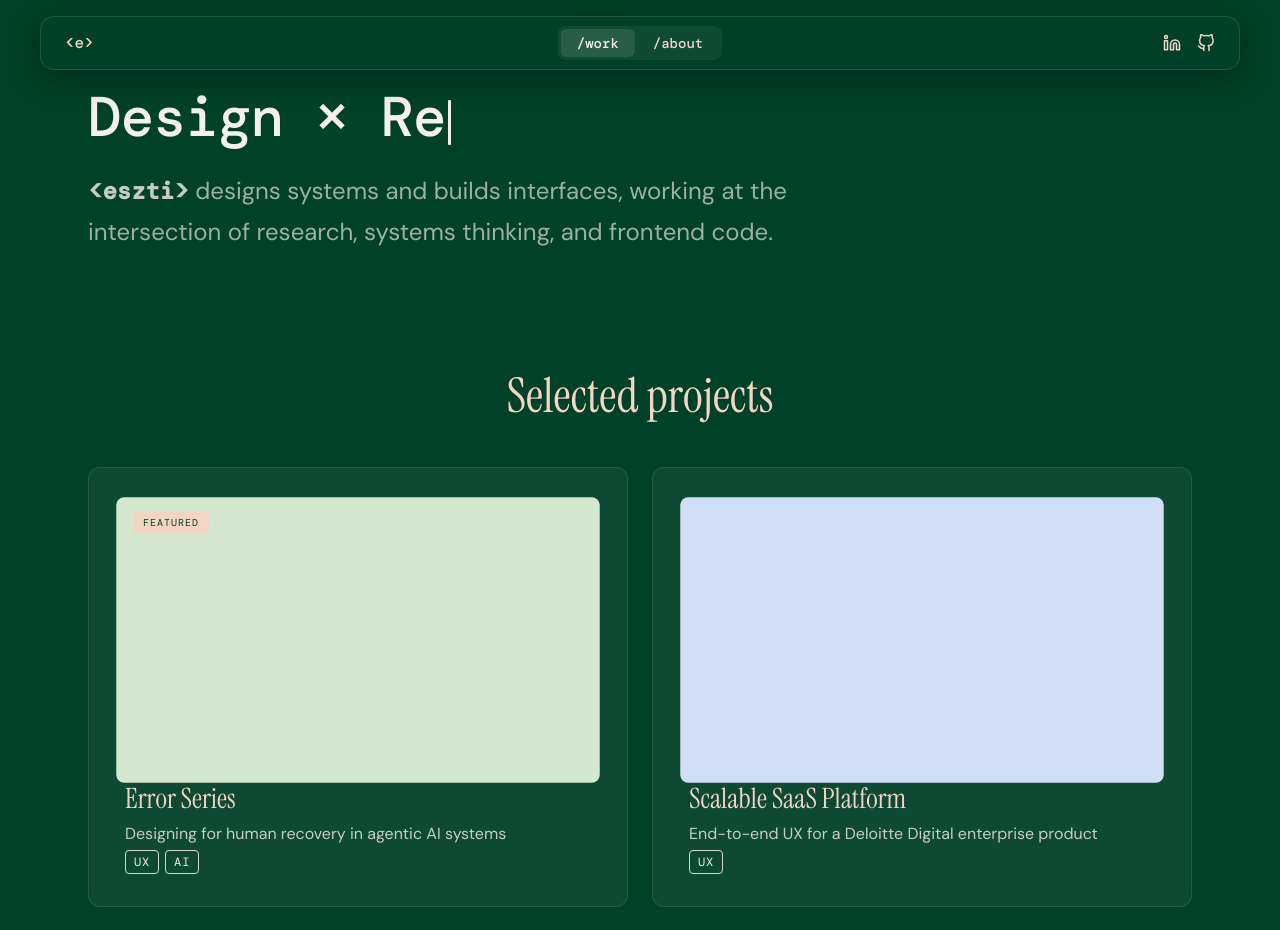
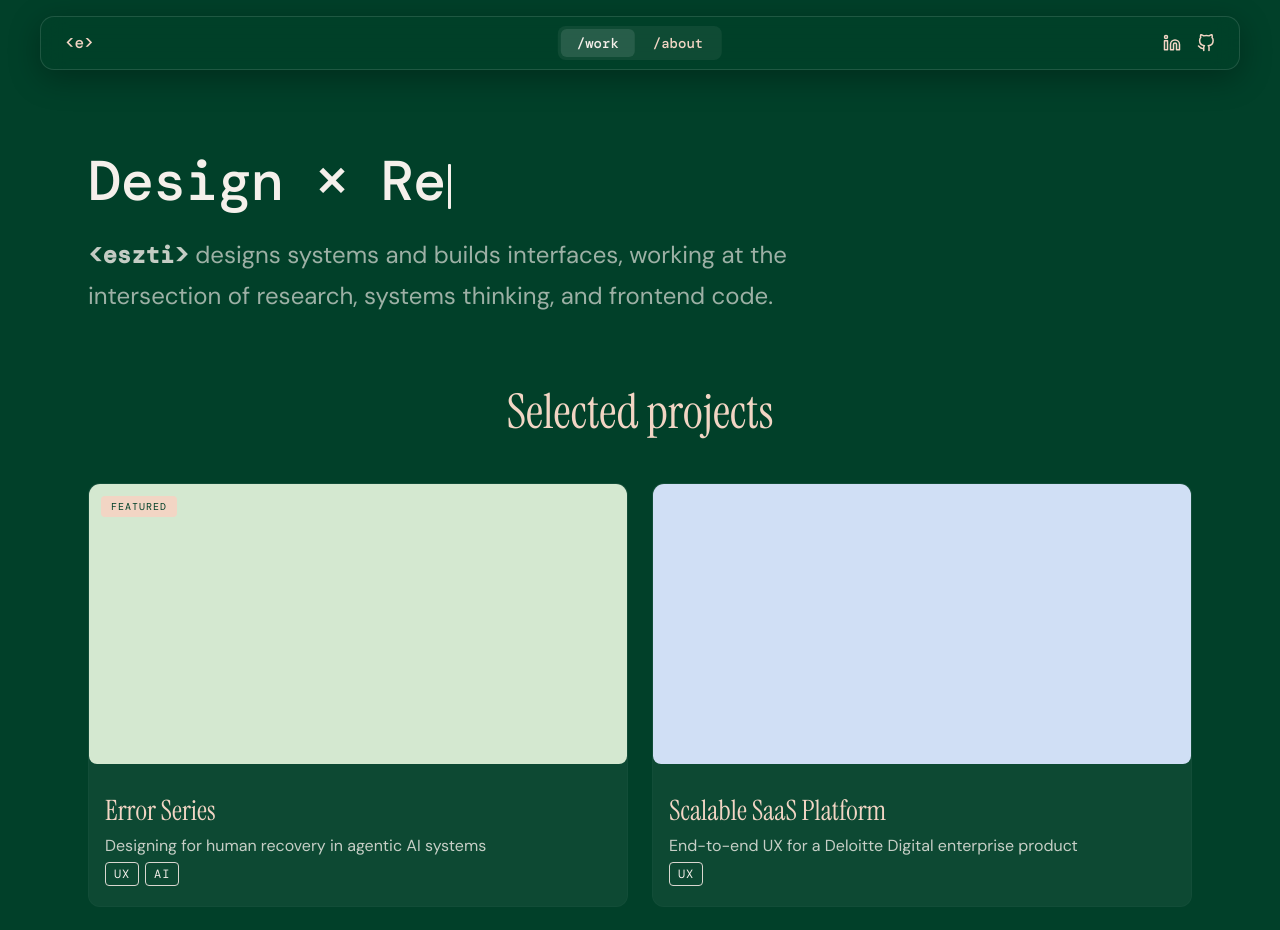
Before and after one commit to esztike/portfolio, a React (Vite) app: page / in a window 1280 px wide. Shown: the top 930 px of the page. Built offline with nearby package versions, Linux system fonts and the light colour scheme.

Commit message:
homepage: card interaction fix

```diff
--- a/src/pages/Home.jsx
+++ b/src/pages/Home.jsx
@@ -139,15 +139,16 @@ function Home() {
           >
             <Link to={project.path} className="work-card">
               <div className="work-card-visual-wrapper">
-                <motion.div
+                <div
                   className="work-card-visual"
                   style={{ background: project.color }}
-                  whileHover={{ scale: 1.02 }}
+                  whileHover={{ scale: 1.03 }}
                   transition={{ duration: 0.3 }}
                 />
                 {project.featured && (
                   <span className="work-card-badge">Featured</span>
                 )}
+              </div>
               <div className="work-card-text">
                 <span className="row-title">{project.title}</span>
                 <span className="row-subtitle">{project.subtitle}</span>
@@ -159,7 +160,6 @@ function Home() {
                   ))}
                 </div>
               </div>
-              </div>
             </Link>
           </motion.div>
         ))}
--- a/src/styles/globals.css
+++ b/src/styles/globals.css
@@ -10,7 +10,7 @@
 }
 
 body {
-  padding-top: 84 px;
+  padding-top: 48px;
 }
 
 html {
@@ -39,7 +39,7 @@ video {
 }
 
 .intro {
-  padding: 48px 0 64px;
+  padding: 64px 0 32px;
 }
 
 .typed-headline {
@@ -104,22 +104,20 @@ video {
   display: flex;
   flex-direction: column;
   gap: 16px;
-  padding: 32px;
-  margin-bottom: 16px;
-  border: 1px solid var(--color-border-light);
-  border-radius: 12px;
   text-decoration: none;
   color: inherit;
+  border-radius: 12px;
   overflow: hidden;
   background: var(--color-surface);
-  transition: border-color 0.2s ease;
+  border: 0.5px solid rgba(255, 255, 255, 0.02);
+  transition:
+    border-color 0.2s ease,
+    background 0.2s ease;
 }
 
 .work-card:hover {
   border-color: var(--color-accent);
   background: rgba(255, 255, 255, 0.07);
-  transform: scale(1.02);
-  transition: transform 0.3s ease;
 }
 
 .work-card-left {
@@ -133,7 +131,7 @@ video {
   display: flex;
   flex-direction: column;
   gap: 6px;
-  padding: 0 4px;
+  padding: 12px 16px 20px;
 }
 
 .work-card-visual-wrapper {
@@ -159,7 +157,6 @@ video {
   width: 100%;
   height: 280px;
   border-radius: 8px;
-  transform: scale(1.02);
   transition: transform 0.3s ease;
 }
 .work-label {
@@ -170,7 +167,7 @@ video {
   opacity: 1;
   display: block;
   text-align: center;
-  margin: 48px 0 40px;
+  margin: 32px 0 40px;
 }
 
 .work-card-tags {
```
Lines whose indentation alone changed are shown as unchanged.
